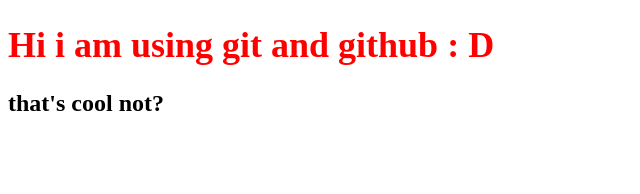
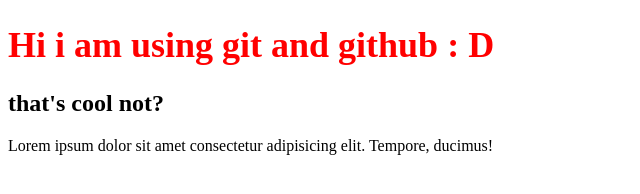
Before and after one commit to BrahimMadane/DWOFS_205, a plain HTML site: page index.html in a window 1280 px wide. Shown: the whole page, without its empty margins (0-640 px from the left). Drawn offline with Linux system fonts and the light colour scheme.

Commit message:
change of html to add p

```diff
--- a/index.html
+++ b/index.html
@@ -13,6 +13,7 @@
 <body>
     <h1>Hi i am using git and github : D</h1>
     <h2>that's cool not?</h2>
+    <p>Lorem ipsum dolor sit amet consectetur adipisicing elit. Tempore, ducimus!</p>
 </body>
 
 </html>
```
